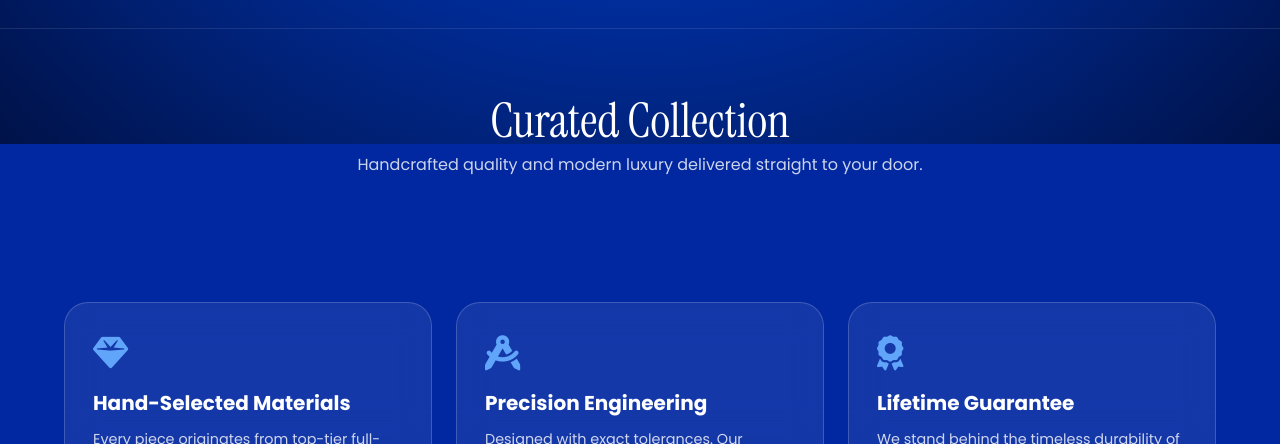
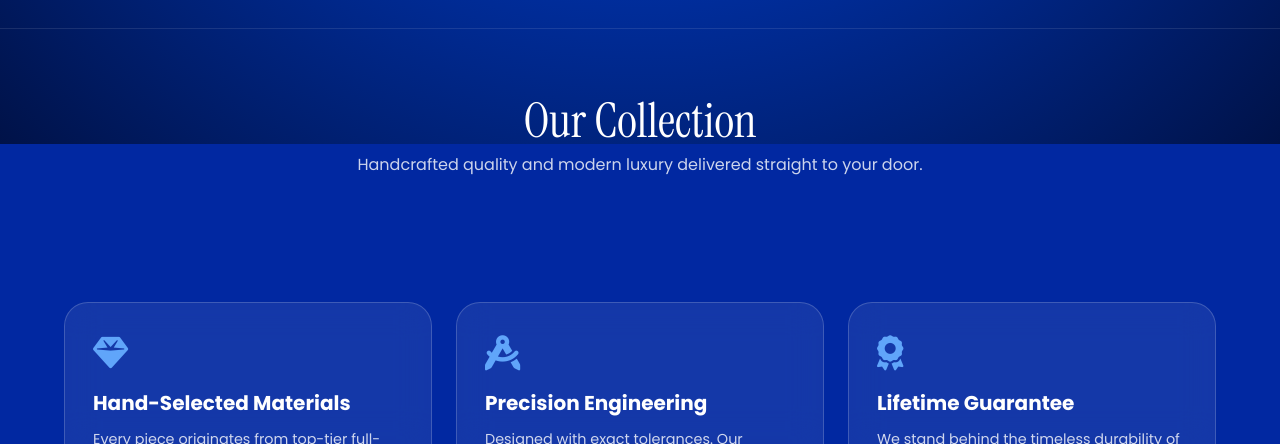
Before and after one commit to ajmal-blit/lorenza-store, a plain HTML site: page index.html in a window 1280 px wide. Shown: the part 656-1100 px from the top of the page. Drawn offline with Linux system fonts and the light colour scheme; no server answers.

Commit message:
Update index.html

```diff
--- a/index.html
+++ b/index.html
@@ -84,7 +84,7 @@
     <!-- 2. Featured Products Section -->
     <section class="products-section reveal" id="products">
         <div class="section-header">
-            <h2>Curated Collection</h2>
+            <h2>Our Collection</h2>
             <p>Handcrafted quality and modern luxury delivered straight to your door.</p>
         </div>
 
```
